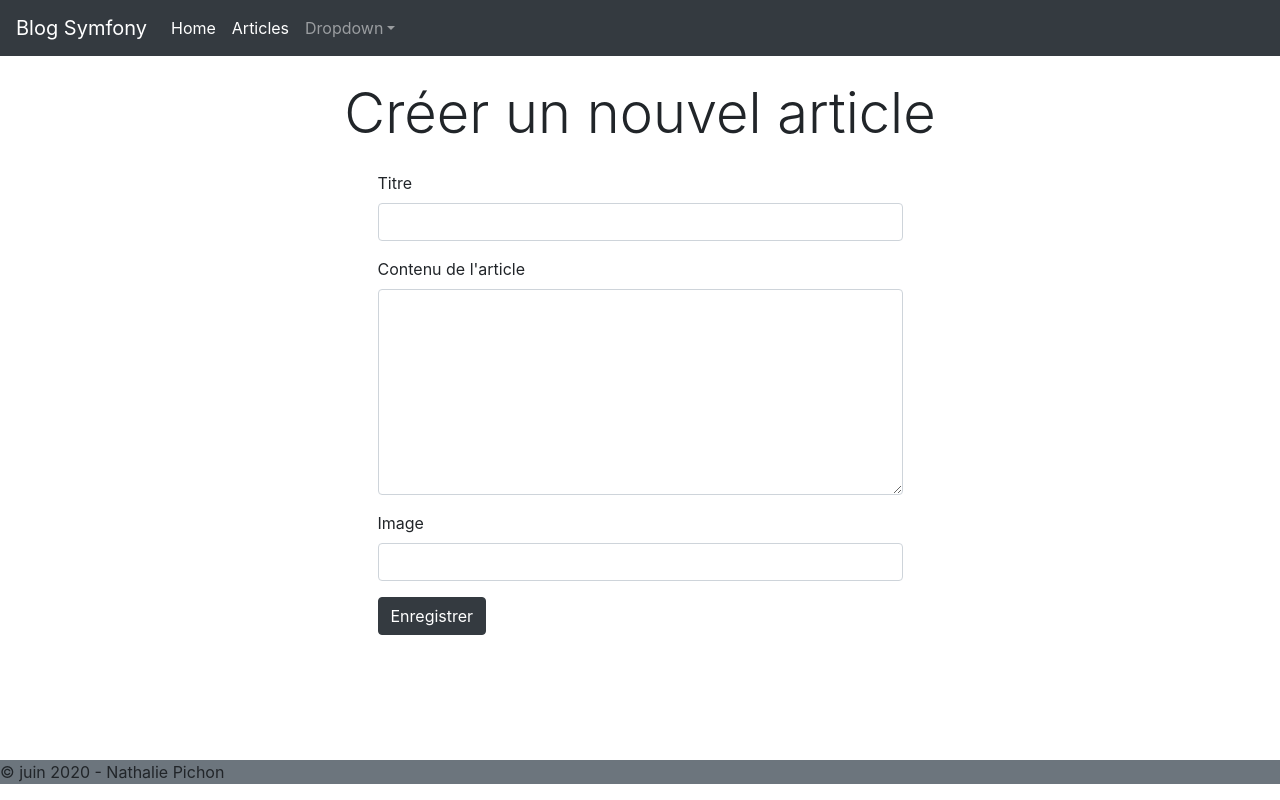
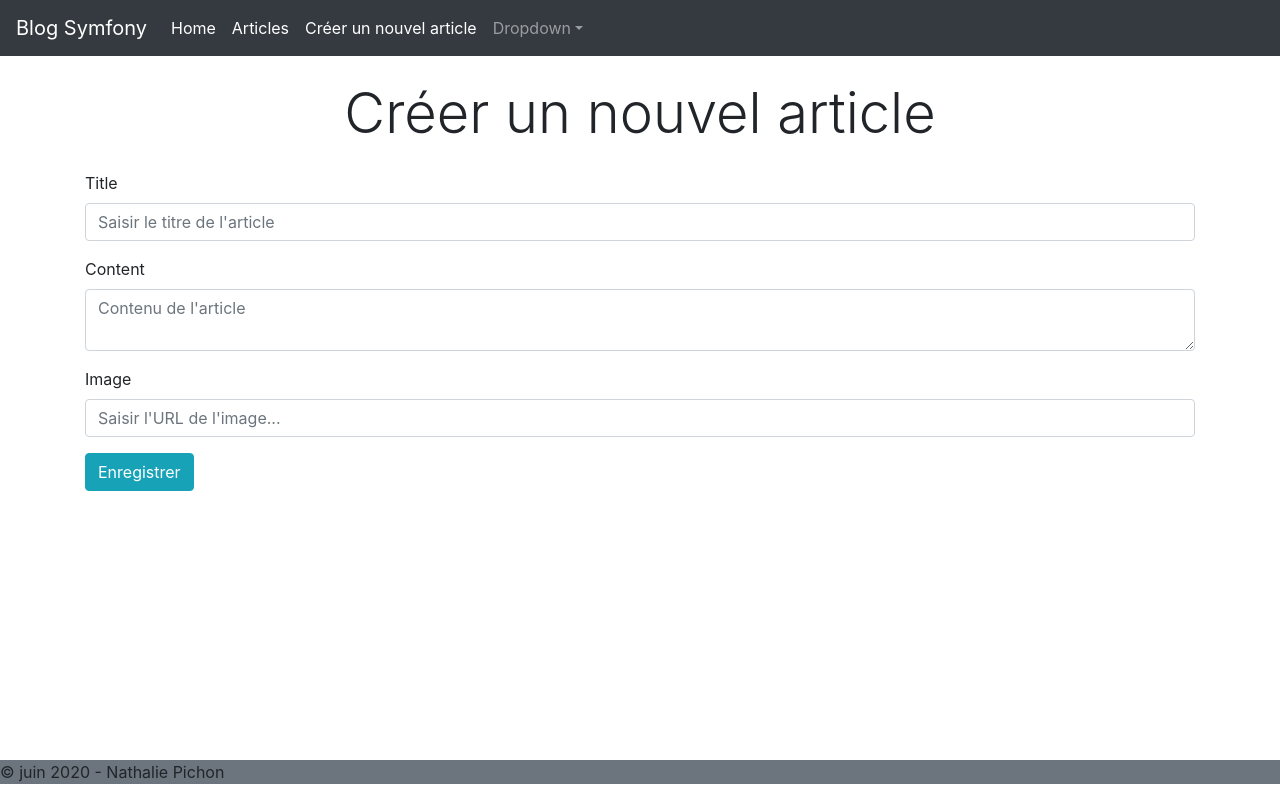
Before and after one commit to N9156/demoBlog, a Symfony app: template templates/blog/create.html.twig in a window 1280 px wide. Run offline with Twig, Linux system fonts and the light colour scheme; the template is opened without the code that fills it, so the values that code supplies are empty; form fields are guessed from the names that the template uses; some libraries are stand-ins or nearby versions.

Commit message:
developpement insertion + modif articles + dev formulaire

```diff
--- a/templates/base.html.twig
+++ b/templates/base.html.twig
@@ -25,6 +25,9 @@
                 </li>
                 <li class="nav-item active">
                     <a class="nav-link" href="{{ path('blog') }}">Articles</a>
+                </li>
+                <li class="nav-item active">
+                    <a class="nav-link" href="{{ path('blog_create') }}">Créer un nouvel article</a>
                 </li>
                 <li class="nav-item dropdown">
                     <a class="nav-link dropdown-toggle" href="#" id="dropdown04" data-toggle="dropdown" aria-haspopup="true" aria-expanded="false">Dropdown</a>
--- a/templates/blog/create.html.twig
+++ b/templates/blog/create.html.twig
@@ -1,18 +1,32 @@
 {% extends "base.html.twig" %}
 {# on herite du template 'base.html.twig' #}
+
+
 
 {#  on appelle le block body du template 'base.html.twig' #}
 {% block body %}
 
     <h1 class="display-4 text-center my-4">Créer un nouvel article</h1>
-    <form method="post" action="" class="col-md-6 mx-auto">
+    {# 3autre methode de form#}
+    {{ form_start(formArticle, {'attr':{'class':'col-md-7 mx-auto'}}) }}
+        {{ form_row(formArticle.title ,{'attr':{'placeholder':"Saisir le titre de l'article"}}) }}
+        {{ form_row(formArticle.content, {'attr':{'placeholder':"Contenu de l'article","row": 15}}) }}
+        {{ form_row(formArticle.image, {'attr':{'placeholder':"Saisir l'URL de l'image..."}}) }}
+        <button type="submit" class="btn btn-info">Enregistrer</button>
+
+    {{ form_end(formArticle) }}
+
+    {# 2autre methode de form#}
+    {#{{ form(formArticle) }}#}
+
+    {#<form method="post" action="" class="col-md-6 mx-auto">
         <div class="form-group">
           <label for="title">Titre</label>
           <input type="text" class="form-control" id="title" name="title">
         </div>
         <div class="form-group">
           <label for="content">Contenu de l'article</label>
-          <textarea class="form-control" id="content" rows="8"></textarea>
+          <textarea class="form-control" id="content" rows="8" name="content"></textarea>
         </div>
         <div class="form-group">
             <label for="image">Image</label>
@@ -20,6 +34,6 @@
           </div>
 
         <button type="submit" class="btn btn-dark">Enregistrer</button>
-      </form>
+      </form>#}
 
 {% endblock body %}
--- a/templates/blog/show.html.twig
+++ b/templates/blog/show.html.twig
@@ -7,7 +7,7 @@
     <h1 class="display-4 text-center my-4">Détails de l'article</h1>
 
     <div class="col-md-12 card mb-2 text-center p-0" text-center style="width: 50rem;">
-        <img src="{{ article.image|replace({"200":"1000/300"}) }}" class="card-img-top" alt="{{ article.title }}">
+        <img src="{{ article.image|replace({"200":"850/300"}) }}" class="card-img-top" alt="{{ article.title }}">
         <div class="card-body">
             <h5 class="card-title text-center">{{ article.title }}</h5>
             <p class="card-text text-center">{{ article.content|raw }} </p>
```
Also changed, not shown: src/Controller/BlogController.php (+56 -2 lines), 1 other file.
